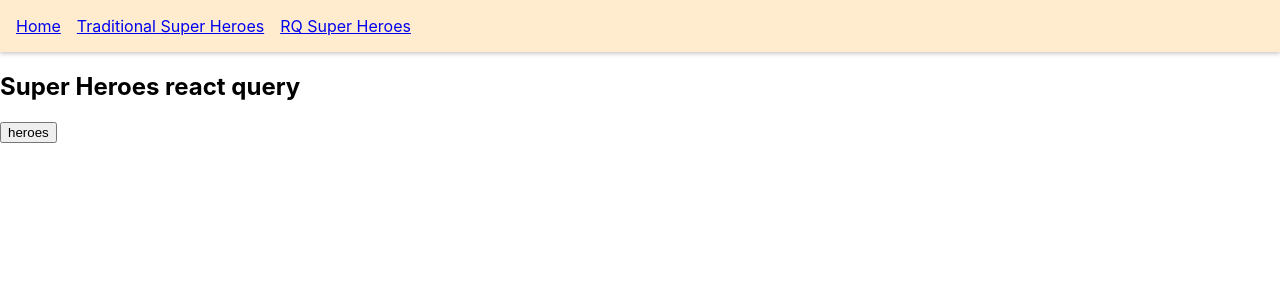
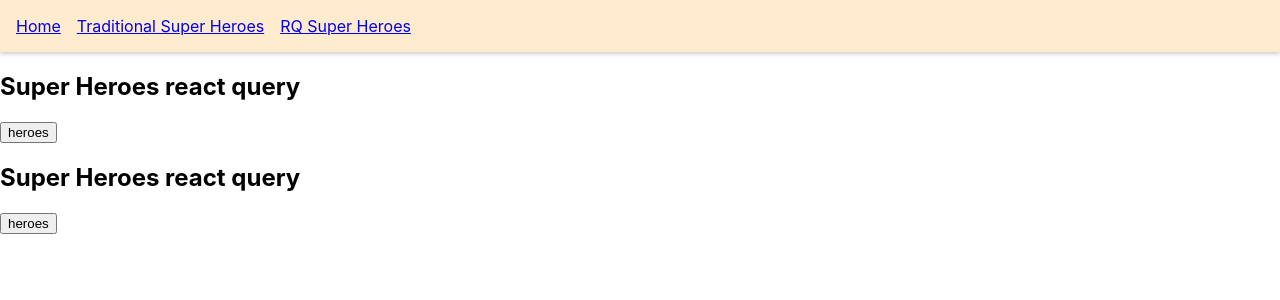
Before and after one commit to inabeelanjum/reactQuery, a React (Create React App) app: page /rq-super-heroes in a window 1280 px wide. Shown: the top 300 px of the page. Built offline with nearby package versions, Linux system fonts and the light colour scheme.

Commit message:
parallel queries

```diff
--- a/db.json
+++ b/db.json
@@ -15,5 +15,19 @@
       "name": "Wonder Woman",
       "alterEgo": "Princess Diana"
     }
+  ],
+  "friends": [
+    {
+      "id": 1,
+      "name": "Chandler Bing"
+    },
+    {
+      "id": 2,
+      "name": "Joey Tribbiani"
+    },
+    {
+      "id": 3,
+      "name": "Rachel Green"
+    }
   ]
 }
--- a/src/components/RqSuperheroes.js
+++ b/src/components/RqSuperheroes.js
@@ -9,32 +9,53 @@ export const RqSuperheroes = () => {
   const fetchh = () => {
     return axios.get("http://localhost:4000/superheroes");
   };
-  const { data, isLoading, isError, error, isFetching, refetch } = useQuery(
-    ["heroes"],
-    fetchh,
-    {
-      enabled: false,
-      onSuccess: jeet(),
-    }
-  );
-  if (isFetching) {
+  const fetchhmore = () => {
+    return axios.get("http://localhost:4000/friends");
+  };
+  const heroes = useQuery(["heroes"], fetchh, {
+    enabled: false,
+    onSuccess: jeet(),
+  });
+  const friends = useQuery(["friends"], fetchhmore, {
+    enabled: false,
+    onSuccess: jeet(),
+  });
+
+  if (heroes.isFetching) {
     return <h1>loading...</h1>;
   }
-  if (isError) {
-    return <h1>{error.message}</h1>;
+  if (heroes.isError) {
+    return <h1>{heroes.error.message}</h1>;
+  }
+
+  if (friends.isFetching) {
+    return <h1>loading...</h1>;
+  }
+  if (friends.isError) {
+    return <h1>{heroes.error.message}</h1>;
   }
 
   return (
     <>
       <h2>Super Heroes react query</h2>
-      {data?.data.map((hero) => {
+      {heroes.data?.data.map((hero) => {
         return (
           <Link to={`/Hero/${hero.id}`}>
             <div key={hero.id}>{hero.name}</div>
           </Link>
         );
       })}
-      <button onClick={refetch}>heroes </button>
+      <button onClick={heroes.refetch}>heroes </button>
+
+      <h2>Super Heroes react query</h2>
+      {friends.data?.data.map((fri) => {
+        return (
+          <Link to={`/Hero/${fri.id}`}>
+            <div key={fri.id}>{fri.name}</div>
+          </Link>
+        );
+      })}
+      <button onClick={friends.refetch}>heroes </button>
     </>
   );
 };
```
